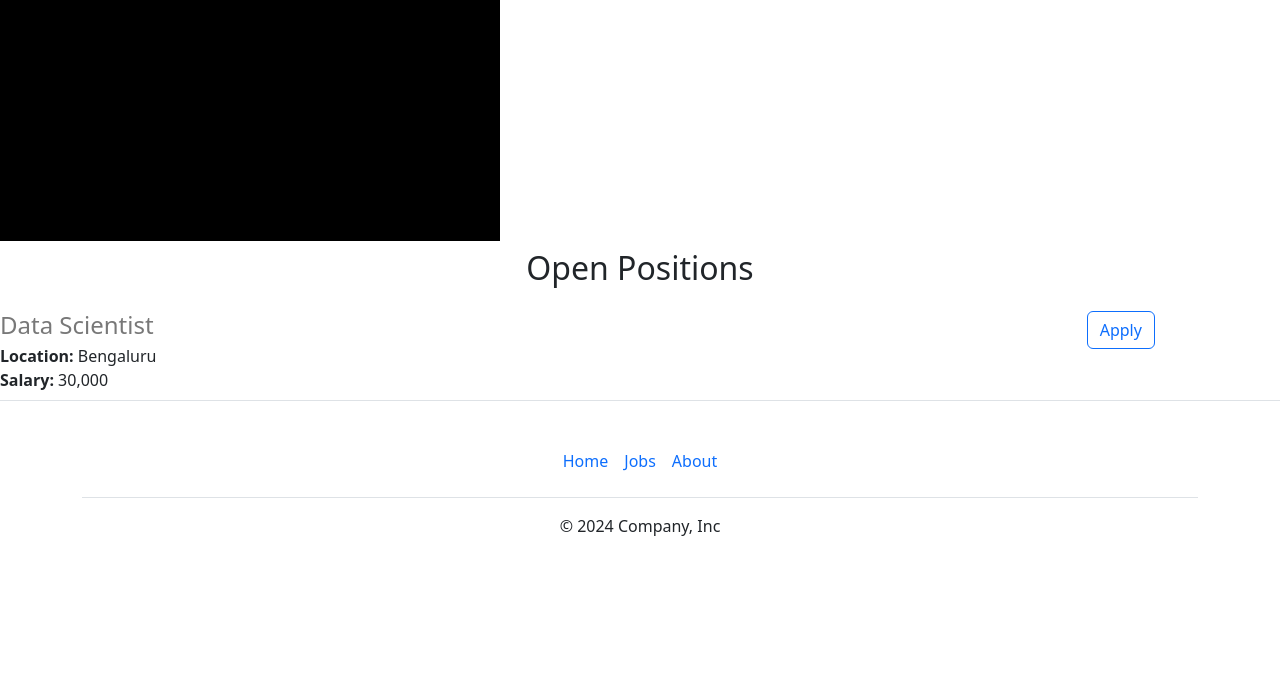
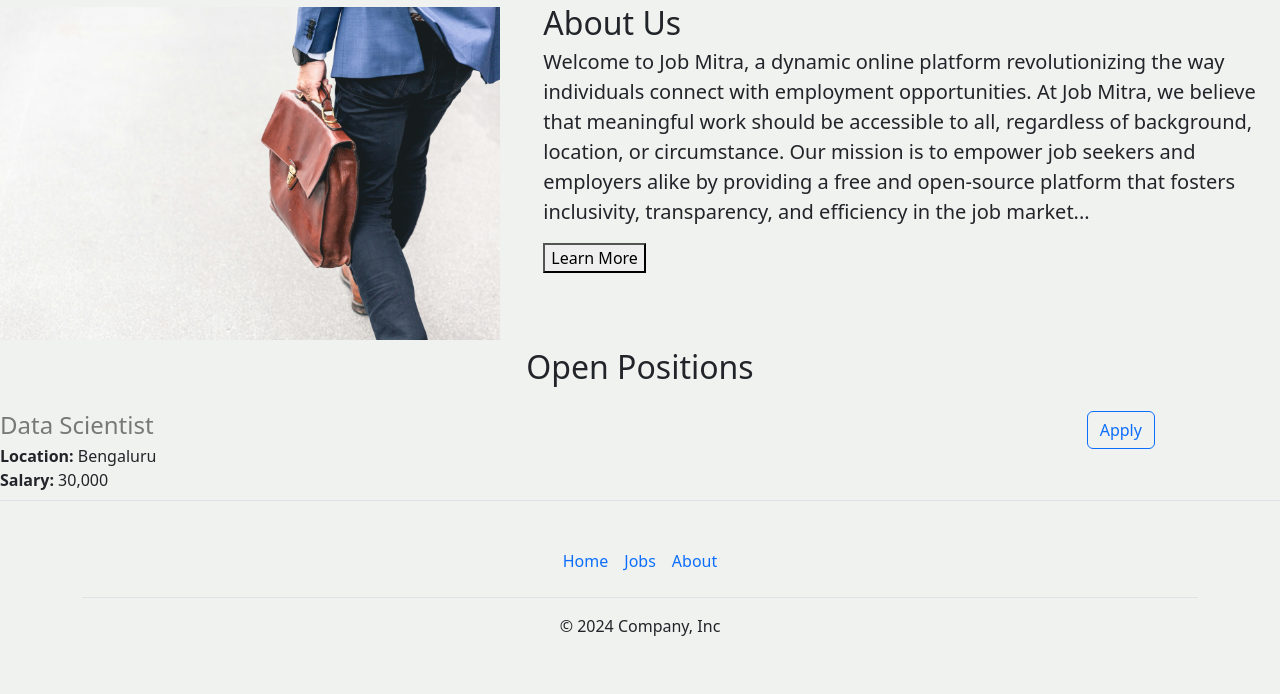
Before and after one commit to thakurboy004/Job-mitra, a Flask app: page / in a window 1280 px wide. Shown: the part 1345-2039 px from the top of the page. Before the commit the page ends 1881 px from the top, so only its background shows below. Run offline with Flask 3, Linux system fonts and the light colour scheme.

Commit message:
Added some more files

```diff
--- a/app.py
+++ b/app.py
@@ -3,6 +3,14 @@ from flask import Flask, render_template, request
 
 app = Flask(__name__, template_folder='templates')
 
-@app.route("/")
-def first_page():
+@app.route('/')
+def index():
     return render_template("home.html")
+
+@app.route('/jobs')
+def jobs():
+    return render_template("jobs.html", page_title="Jobs")
+
+@app.route('/about')
+def about():
+    return render_template("about.html", page_title="About Us")
--- a/templates/contact.html
+++ b/templates/contact.html
@@ -1,5 +1,6 @@
 
 <div class="form-container">
+  <h1>Contact Us</h1>
     <form id="contact_form">
         <div class="mb-3 form-row">
             <div class="mr-3 form-col">
--- a/templates/footer.html
+++ b/templates/footer.html
@@ -2,8 +2,8 @@
     <footer class="py-3 my-4">
       <ul class="nav justify-content-center border-bottom pb-3 mb-3">
         <li class="nav-item"><a href="#" class="nav-link px-2 text-body-secondary">Home</a></li>
-        <li class="nav-item"><a href="#" class="nav-link px-2 text-body-secondary">Jobs</a></li>
-        <li class="nav-item"><a href="#" class="nav-link px-2 text-body-secondary">About</a></li>
+        <li class="nav-item"><a href="{{ url_for('jobs')}}" class="nav-link px-2 text-body-secondary">Jobs</a></li>
+        <li class="nav-item"><a href="{{ url_for('about')}}" class="nav-link px-2 text-body-secondary">About</a></li>
       </ul>
       <p class="text-center text-body-secondary">&copy; 2024 Company, Inc</p>
     </footer>
--- a/templates/home.html
+++ b/templates/home.html
@@ -6,27 +6,29 @@
     {%include 'bootstrap.html'%}
     <title>JSUF</title>
 </head>
-<body>
+<body style="background-color: rgba(231, 236, 232, 0.664);">
     {%include 'navbar.html'%}
-        <div class="bg-image" style="background : url('static\images\banner.png') no-repeat; height: 50vh; opacity: 0.5;">
-          <div class="px-4 py-5 my-5 text-center">
-            <h1 class="display-5 fw-bold">JSUF</h1>
-            <div class="col-lg-6 mx-auto">
-              <p class="lead mb-4">A free and open source job site for Modern Industries.</p>
-            </div>
+    <div style="background-color: rgba(0, 0, 0, 0.5);">
+      <div class="bg-image" style="background : url(../static/images/banner.png) ; background-position: top;background-repeat: no-repeat; background-size: cover; height: 90vh; z-index: -2;">
+        <div class="px-4 py-5 my-5 text-center">
+          <h1 class="display-5 fw-bold">JOB MITRA</h1>
+          <div class="col-lg-6 mx-auto">
+            <p class="lead mb-4 fw-bold">A free and open source job site for Modern Industries.</p>
           </div>
         </div>
+      </div>
+    </div>
 
 
         <hr class="featurette-divider">
 
         <div class="row featurette">
           <div class="col-md-7">
-            <h2 class="featurette-heading fw-normal lh-1">First featurette heading. <span class="text-body-secondary">It’ll blow your mind.</span></h2>
-            <p class="lead">Some great placeholder content for the first featurette here. Imagine some exciting prose here.</p>
+            <h2 class="featurette-heading fw-normal lh-1">You Might Find What You Seek</h2>
+            <p class="lead">Step into the world of Job Mitra, a revolutionary free and open-source job platform committed to transforming the way individuals find employment. Whether you're a seasoned professional or just starting your career journey, Job Mitra is here to empower you. Our user-friendly interface and comprehensive features make job searching a breeze, connecting you with a myriad of opportunities across industries and geographies. By harnessing the power of technology, Job Mitra ensures inclusivity and accessibility for all, breaking down barriers to entry and fostering a diverse workforce. From remote positions to on-site roles, part-time gigs to full-time careers, Job Mitra caters to every professional aspiration. Join our community-driven platform today and embark on a path to success with confidence. Together, let's redefine the job search experience and pave the way for a brighter future of work, where everyone has the opportunity to thrive.</p>
           </div>
           <div class="col-md-5">
-            <svg class="bd-placeholder-img bd-placeholder-img-lg featurette-image img-fluid mx-auto" width="500" height="500" xmlns="http://www.w3.org/2000/svg" role="img" aria-label="Placeholder: 500x500" preserveAspectRatio="xMidYMid slice" focusable="false"><title>Placeholder</title><rect width="100%" height="100%" fill="var(--bs-secondary-bg)"/><text x="50%" y="50%" fill="var(--bs-secondary-color)" dy=".3em">500x500</text></svg>
+              <img src="../static/images/Image1.jpg" alt="Job Offers" width="500" height="500" class="bd-placeholder-img bd-placeholder-img-lg featurette-image img-fluid mx-auto" width="500" height="500" role="img" aria-label="Placeholder: 500x500" preserveAspectRatio="xMidYMid slice" focusable="false">
           </div>
         </div>
 
@@ -34,15 +36,19 @@
 
         <div class="row featurette">
           <div class="col-md-7 order-md-2">
-            <h2 class="featurette-heading fw-normal lh-1">Oh yeah, it’s that good. <span class="text-body-secondary">See for yourself.</span></h2>
-            <p class="lead">Another featurette? Of course. More placeholder content here to give you an idea of how this layout would work with some actual real-world content in place.</p>
+            <h2 class="featurette-heading fw-normal lh-1">About Us</h2>
+            <p class="lead">
+              Welcome to Job Mitra, a dynamic online platform revolutionizing the way individuals connect with employment opportunities. At Job Mitra, we believe that meaningful work should be accessible to all, regardless of background, location, or circumstance. Our mission is to empower job seekers and employers alike by providing a free and open-source platform that fosters inclusivity, transparency, and efficiency in the job market...</p>
+              <form action="{{ url_for('about')}}" method="get">
+                <button type="submit">Learn More</button>
+            </form>
           </div>
           <div class="col-md-5 order-md-1">
-            <svg class="bd-placeholder-img bd-placeholder-img-lg featurette-image img-fluid mx-auto" width="500" height="500" xmlns="http://www.w3.org/2000/svg" role="img" aria-label="Placeholder: 500x500" preserveAspectRatio="xMidYMid slice" focusable="false"><title>Placeholder</title><rect width="100%" height="100%" fill="var(--bs-secondary-bg)"/><text x="50%" y="50%" fill="var(--bs-secondary-color)" dy=".3em">500x500</text></svg>
+            <img src="../static/images/Image2.jpg" alt="Job Offers" width="500" height="500" class="bd-placeholder-img bd-placeholder-img-lg featurette-image img-fluid mx-auto" width="500" height="500" role="img" aria-label="Placeholder: 500x500" preserveAspectRatio="xMidYMid slice" focusable="false">
           </div>
         </div>
 
-        <h2 class="text-center mt-2 mb-4">Open Positions</h2>
+        <h2 class="text-center mt-2 mb-4 mt-2">Open Positions</h2>
         <div>
             {% include 'jobitem.html' %}
         </div>
--- a/templates/navbar.html
+++ b/templates/navbar.html
@@ -3,9 +3,9 @@
 <div class="container">
   <header class="d-flex justify-content-center py-3">
     <ul class="nav nav-pills">
-      <li class="nav-item"><a href="#" class="nav-link active" aria-current="page">Home</a></li>
-      <li class="nav-item"><a href="#" class="nav-link">Jobs</a></li>
-      <li class="nav-item"><a href="#" class="nav-link">About</a></li>
+      <li class="nav-item"><a href="{{ url_for('index')}}" class="nav-link active" aria-current="page">Home</a></li>
+      <li class="nav-item"><a href="{{ url_for('jobs')}}" class="nav-link">Jobs</a></li>
+      <li class="nav-item"><a href="{{ url_for('about')}}" class="nav-link">About</a></li>
     </ul>
   </header>
 </div>
```
Also changed, not shown: templates/about.html (+5 -31 lines), templates/hero.html (+53 -4 lines).
